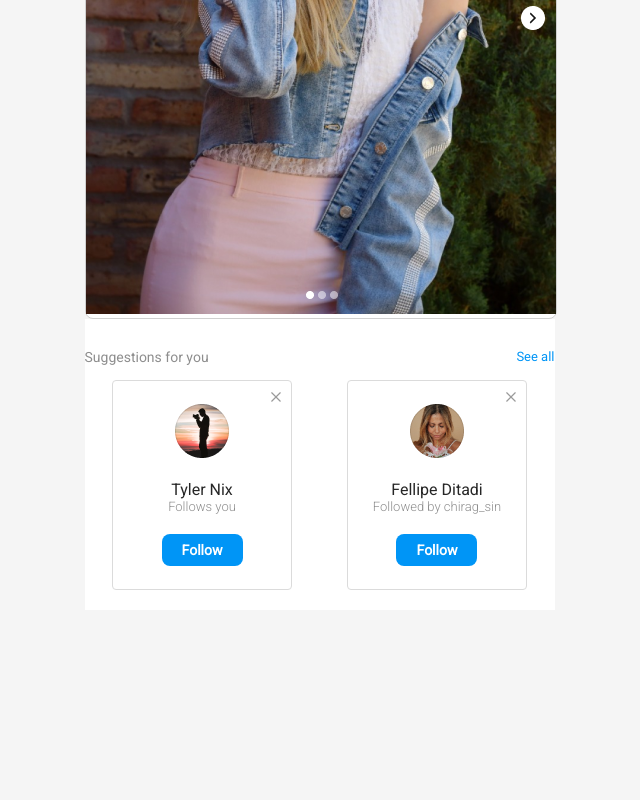
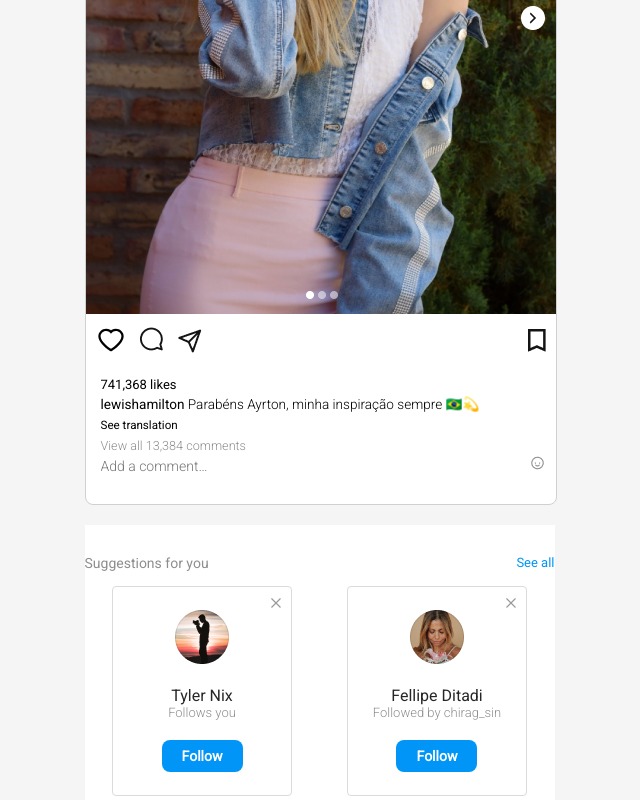
Before and after one commit to twentyfive21/Insta-post, a React (Vite) app in the folder week2/: page / in a window 1280 px wide. Shown: the part 534-1334 px from the top of the page, without its empty margins (69-709 px from the left). Before the commit the page ends 1154 px from the top, so only its background shows below. Built offline with nearby package versions, Linux system fonts and the light colour scheme.

Commit message:
finsihed posts functionality

```diff
--- a/week2/src/components/Posts/Posts.css
+++ b/week2/src/components/Posts/Posts.css
@@ -2,6 +2,7 @@
     background-color: #FFFFFF;
     border-radius: 8px;
     border: 1px solid #D0D0D0;
+    margin-bottom: 20px;
 }
 .username-section{
     display: flex;
@@ -34,3 +35,78 @@
     left: 435px;
     position:absolute;
 }
+.interact-section {
+    display: flex;
+    justify-content: space-between;
+    align-items: center;
+    margin: 5px 10px;
+    cursor: pointer;
+}
+.like-btn {
+    font-size: 30px;
+    margin-right: 7px;
+    margin-top: 2px;
+}
+.like-filled {
+    color: pink;
+}
+.interact-left {
+    display: flex;
+    align-items: center;
+}
+.interact-left img {
+    margin: 0px 7px;
+}
+.interact-left button {
+    border: none;
+    background-color: transparent;
+    cursor: pointer;
+}
+.comment-container{
+    width: 470px;
+    padding: 10px 15px;
+}
+.comment-section {
+    display: flex;
+    justify-content: space-between;
+}
+.comment-section img {
+    width: 13px;
+    height: 14px;
+}
+.comment-likes {
+    font-size: 13px;
+    margin: 4px 0px;
+}
+.caption, .comment-user {
+    font-size: 13.58px;
+    margin-bottom: 6px;
+}
+.comment-text {
+    font-weight: 300;
+    font-size: 13.58px;
+    margin-left: 5px;
+}
+.caption span {
+    font-weight: 300;
+}
+.translation {
+    font-size: 11.64px;
+    margin-bottom: 6px;
+}
+.comment-count{
+    color: #8E8E8E;
+    font-size: 12.61px;
+    margin-bottom: 3px;
+    font-weight: 100;
+}
+.add-comment{
+    font-size: 14px;
+    font-weight: 300;
+    padding-bottom: 20px;
+    border: none;
+    width: 430px;
+}
+.added-comment {
+    margin: 2px 0px;
+}
--- a/week2/src/components/Posts/Posts.jsx
+++ b/week2/src/components/Posts/Posts.jsx
@@ -1,10 +1,25 @@
-import React from 'react'
+import {React, useState} from 'react'
 import './Posts.css'
 import dotDark from '../../assets/posts/dotDark.png'
 import dotLight from '../../assets/posts/dotLight.png'
 import next from '../../assets/posts/next.png'
+import { AiOutlineHeart, AiFillHeart} from "react-icons/ai";
+import comment from '../../assets/posts/comment.png'
+import share from '../../assets/posts/share.png'
+import save from '../../assets/posts/save.png'
+import smile from '../../assets/posts/smile.png'
 
-function Posts({item}) {
+function Posts({item, style}) {
+
+    const [like, setLike] = useState(false)
+    const [comments, setComments] = useState([]);
+
+    const handleSubmit = e => {
+        e.preventDefault();
+        const newComment = e.target.elements.comment.value;
+        setComments(prev => [...prev, newComment]);
+
+    }
   return (
     <div className='single-post'>
         <div className='username-section'>
@@ -17,7 +32,38 @@ function Posts({item}) {
         <div className='user-img'>
             <img src={item.post} alt={item.username}/>
             <img src={dotLight} className='user-dot' alt='dots'/>
-            <img src={next} className='user-next' alt='next-btn'/>
+            <img src={next} style={style} className='user-next' alt='next-btn'/>
+        </div>
+        <div className='interact-section'>
+            <div className='interact-left'>
+           <button onClick={()=>setLike(!like)}>
+            {
+            like ? <AiFillHeart className='like-filled like-btn'/> : <AiOutlineHeart className='like-btn'/>
+            }
+            </button>
+            <button><img src={comment} /></button>
+            <img src={share} />
+            </div>
+            <img src={save} />
+        </div>
+        <div className='comment-container'>
+            <p className='comment-likes'>741,368 likes</p>
+            <p className='caption'>lewishamilton <span>Parabéns Ayrton, minha inspiração sempre 🇧🇷💫</span></p>
+            <p className='translation'>See translation</p>
+            <p className='comment-count'>View all 13,384 comments</p>
+            {
+                comments.map(comment =>
+                <p key={comment} className='added-comment'>
+                <span className='comment-user'>tinawinnn :</span>
+                <span className='comment-text'>{comment}</span>
+                </p>)
+            }
+            <div className='comment-section'>
+                <form onSubmit={handleSubmit}>
+                <input name="comment" placeholder='Add a comment…' className='add-comment' />
+                </form>
+                <img src={smile} alt='smile'/>
+            </div>
         </div>
     </div>
   )
```
